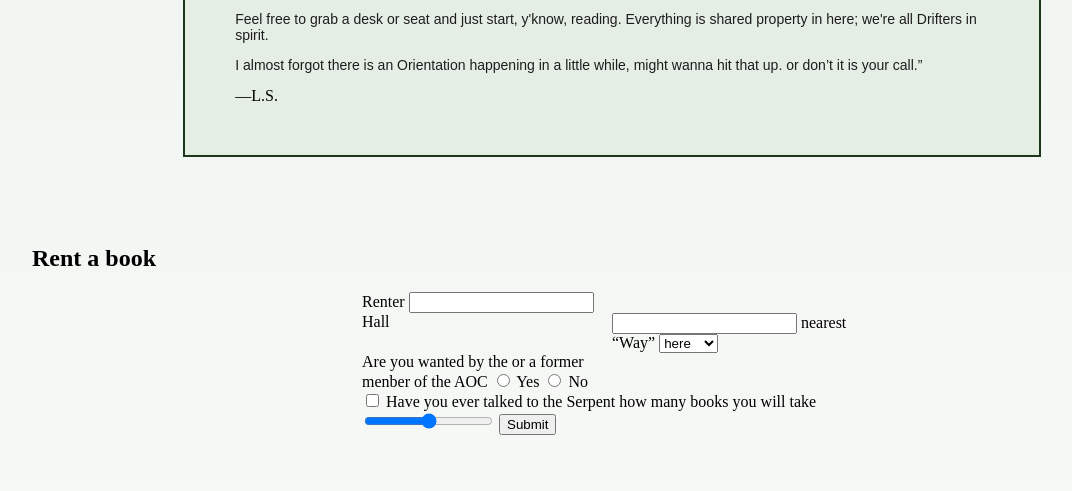
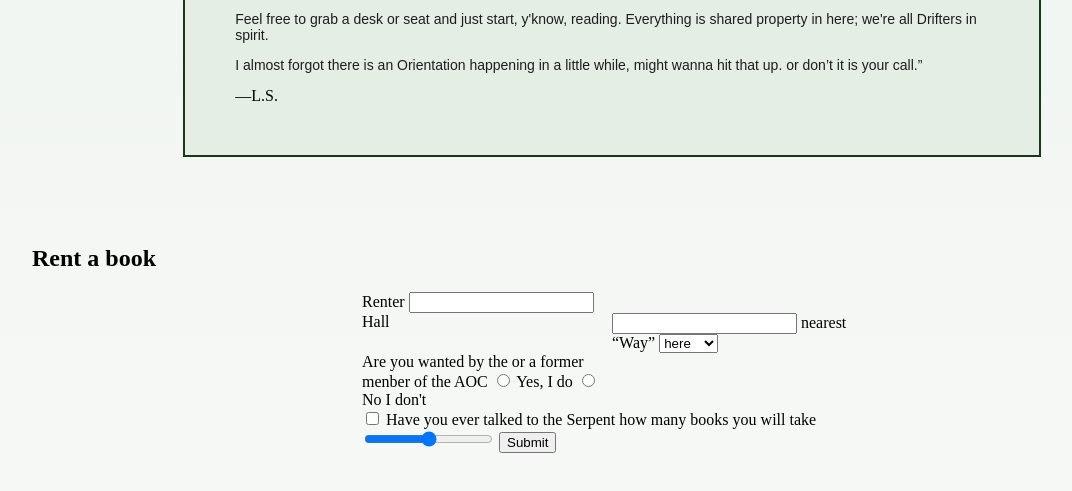
Before and after one commit to ancalegari/the-wiki, a plain HTML site: page index.html in a window 1280 px wide. Shown: the part 1209-1700 px from the top of the page, without its empty margins (32-1104 px from the left). Drawn offline with Linux system fonts and the light colour scheme; a web font is replaced by a local one.

Commit message:
index.html

```diff
--- a/index.html
+++ b/index.html
@@ -98,9 +98,9 @@
         <div class="campo">
             <label for="">Are you wanted by the or a former menber of the AOC</label>
             <input type="radio"name="AOC question" id="sim">
-            <label for="sim">Yes</label>
+            <label for="sim">Yes, I do</label>
             <input type="radio"name="AOC question" id="nao">
-            <label for="nao">No</label>
+            <label for="nao">No I don't</label>
         </div>
         <div class="linha campo">
 
```
